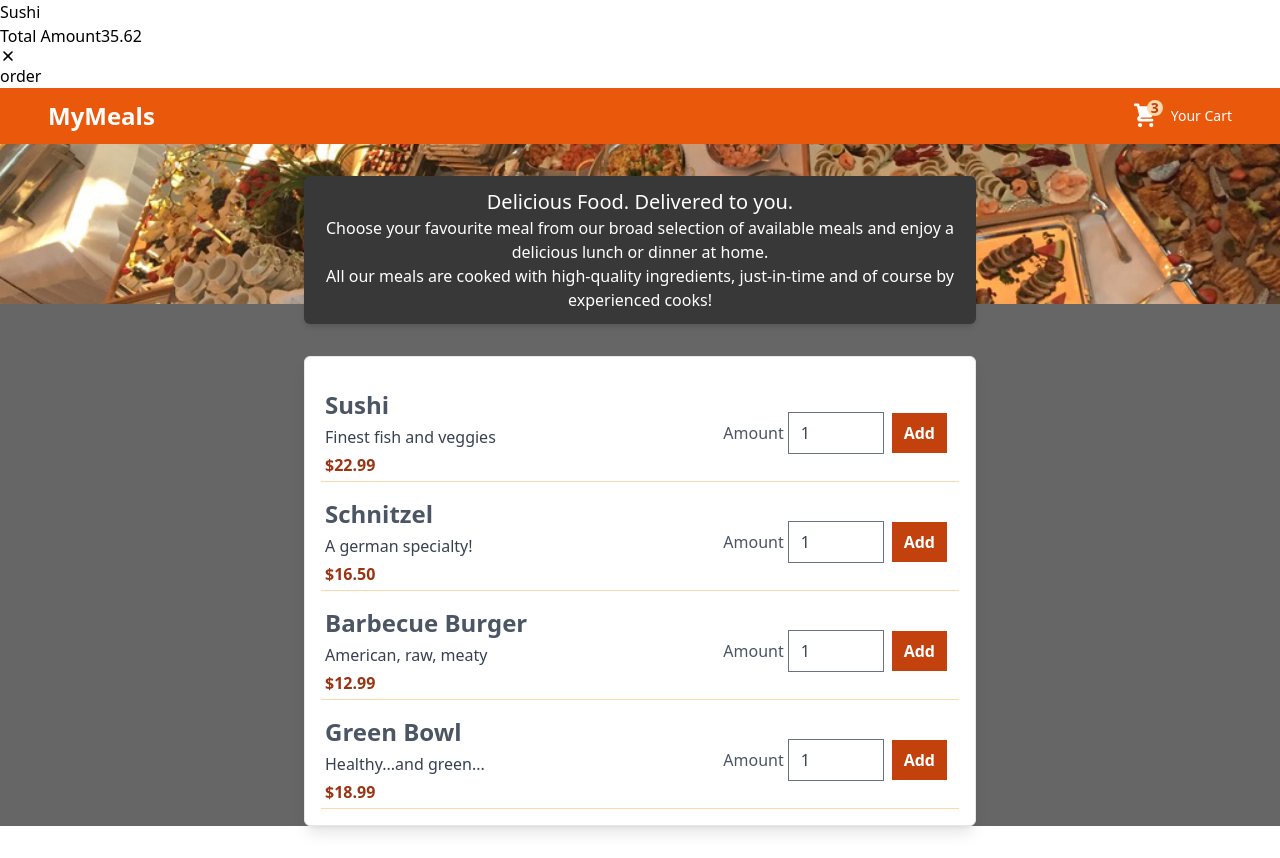
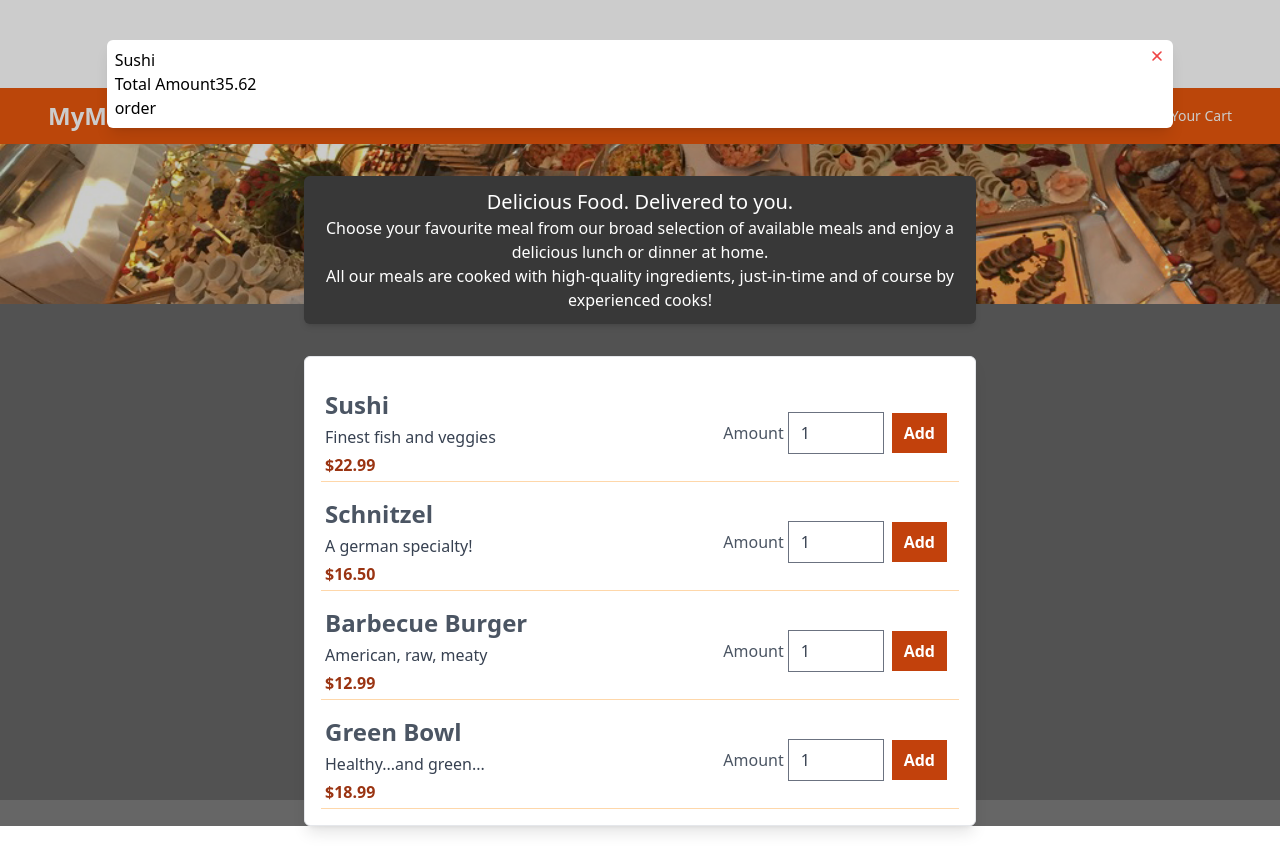
Before and after one commit to tolu-c/friendly-dollop, a React (Create React App) app: page / in a window 1280 px wide. Built offline with nearby package versions, Linux system fonts and the light colour scheme.

Commit message:
simple basic styling for now

```diff
--- a/src/components/cart/Cart.js
+++ b/src/components/cart/Cart.js
@@ -19,7 +19,7 @@ function Cart(props) {
       </div>
       <div className="">
         {/* <button>close</button> */}
-        <XIcon className='h-4 w-4' />
+        <XIcon className='h-4 w-4 absolute top-2 right-2 text-red-500' />
         <button className=''>order</button>
       </div>
     </Modal>
--- a/src/components/ui/Modal.js
+++ b/src/components/ui/Modal.js
@@ -2,12 +2,12 @@ import ReactDOM from "react-dom";
 import { Fragment } from "react";
 
 const Backdrop = (props) => {
-  return <div />;
+  return <div className="bg-black/20 h-screen fixed w-full" />;
 };
 
 const ModalOverLay = (props) => {
   return (
-    <div>
+    <div className="relative top-10 mx-auto z-50 bg-white w-5/6  p-2 rounded-md shadow-lg">
       <div>{props.children}</div>
     </div>
   );
```
